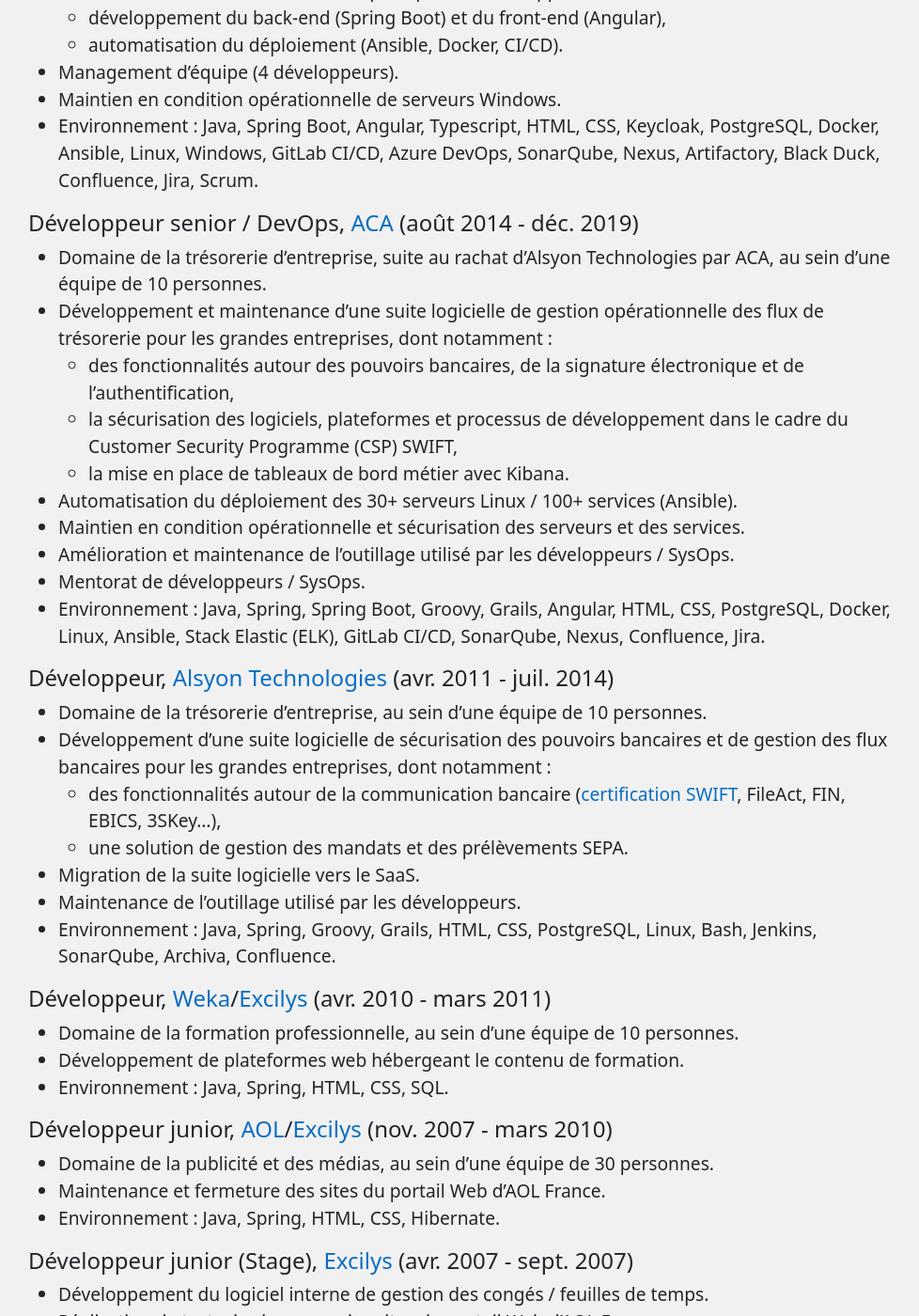
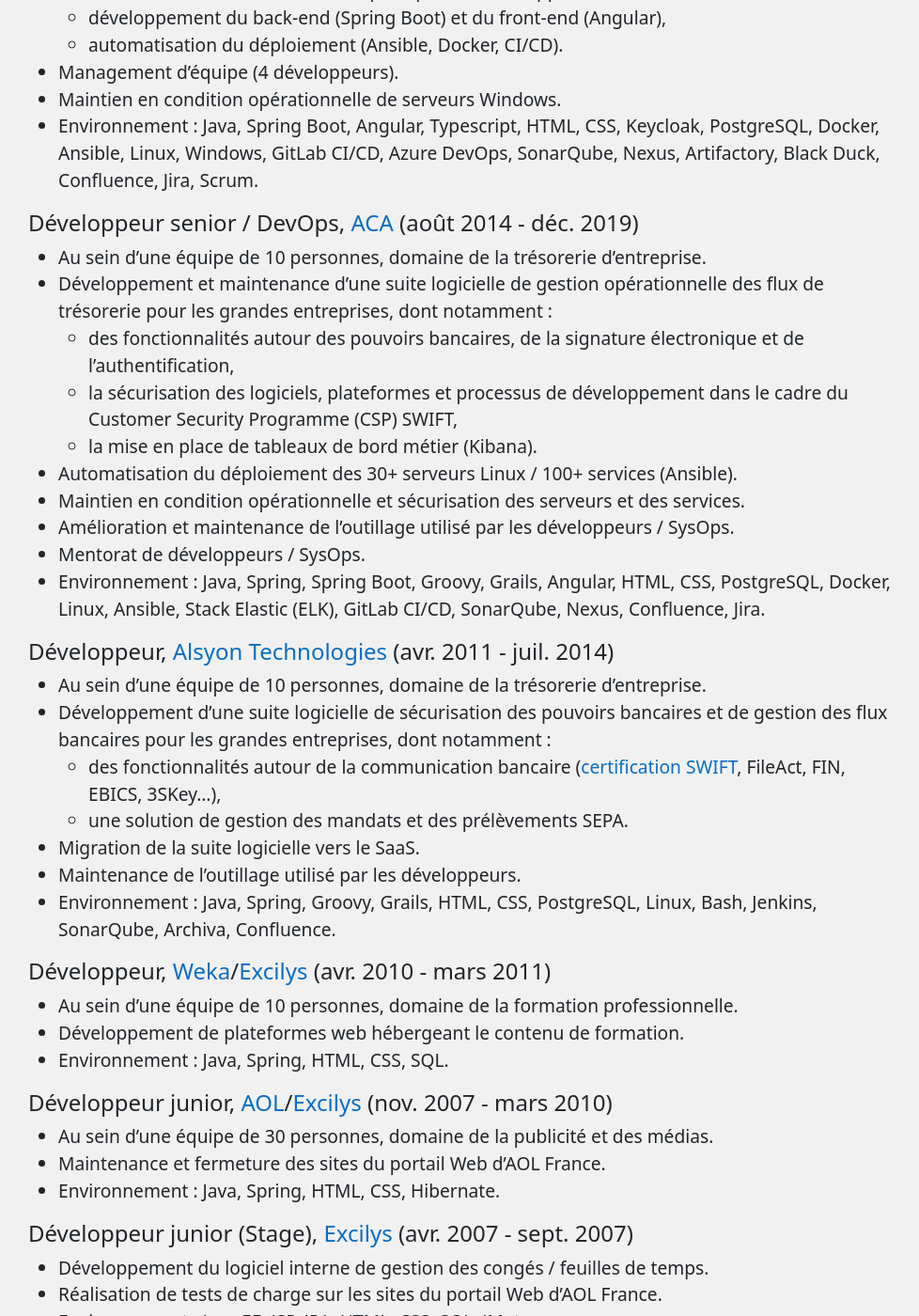
Before and after one commit to marcwrobel/marcwrobel.github.io, a Jekyll site: the page built from a-propos.md, in a window 1280 px wide and 1400 px high, scrolled down 614 px. Shown: the whole window at 94% size, without its empty margins (147-1125 px from the left). Built offline with Jekyll 4.4.1, drawn with Linux system fonts in a browser that asks for light colours; some of the changed text lies outside the part shown.

Commit message:
Reformulation des contextes sur la page 'À propos'

```diff
--- a/a-propos.md
+++ b/a-propos.md
@@ -22,7 +22,7 @@
 
 #### Lead développeur, [Cegid](https://www.linkedin.com/company/cegid/) (janv. 2020 - juil. 2022)
 
-- Domaine de la trésorerie d’entreprise, au sein d’une équipe agile de 4 personnes.
+- Au sein d’une équipe agile de 4 personnes, domaine de la trésorerie d’entreprise.
 - Création d’une nouvelle application de gestion des prévisions de trésorerie moyen terme :
   - recrutement et montée en compétences des développeurs,
   - définition de l’architecture et des pratiques de développement,
@@ -36,15 +36,14 @@
 
 #### Développeur senior / DevOps, [ACA](https://www.cegid.com/fr/presse/cegid-confirme-lacquisition-daca/) (août 2014 - déc. 2019)
 
-- Domaine de la trésorerie d’entreprise, suite au rachat d’Alsyon Technologies par ACA, au sein
-  d’une équipe de 10 personnes.
+- Au sein d’une équipe de 10 personnes, domaine de la trésorerie d’entreprise.
 - Développement et maintenance d’une suite logicielle de gestion opérationnelle des flux de
   trésorerie pour les grandes entreprises, dont notamment :
   - des fonctionnalités autour des pouvoirs bancaires, de la signature électronique et de
     l’authentification,
   - la sécurisation des logiciels, plateformes et processus de développement dans le cadre du
     Customer Security Programme (CSP) SWIFT,
-  - la mise en place de tableaux de bord métier avec Kibana.
+  - la mise en place de tableaux de bord métier (Kibana).
 - Automatisation du déploiement des 30+ serveurs Linux / 100+ services (Ansible).
 - Maintien en condition opérationnelle et sécurisation des serveurs et des services.
 - Amélioration et maintenance de l’outillage utilisé par les développeurs / SysOps.
@@ -54,7 +53,7 @@
 
 #### Développeur, [Alsyon Technologies](https://www.cambonpartners.com/en/transactions/none-none-62) (avr. 2011 - juil. 2014)
 
-- Domaine de la trésorerie d’entreprise, au sein d’une équipe de 10 personnes.
+- Au sein d’une équipe de 10 personnes, domaine de la trésorerie d’entreprise.
 - Développement d’une suite logicielle de sécurisation des pouvoirs bancaires et de gestion des flux
   bancaires pour les grandes entreprises, dont notamment :
   - des fonctionnalités autour de la communication bancaire ([certification SWIFT](https://www.swift.com/swift-resource/164791/download),
@@ -67,13 +66,13 @@
 
 #### Développeur, [Weka](https://www.linkedin.com/company/weka-france/)/[Excilys](https://www.linkedin.com/company/groupe-excilys/) (avr. 2010 - mars 2011)
 
-- Domaine de la formation professionnelle, au sein d’une équipe de 10 personnes.
+- Au sein d’une équipe de 10 personnes, domaine de la formation professionnelle.
 - Développement de plateformes web hébergeant le contenu de formation.
 - Environnement : Java, Spring, HTML, CSS, SQL.
 
 #### Développeur junior, [AOL](https://www.linkedin.com/company/aol/)/[Excilys](https://www.linkedin.com/company/groupe-excilys/) (nov. 2007 - mars 2010)
 
-- Domaine de la publicité et des médias, au sein d’une équipe de 30 personnes.
+- Au sein d’une équipe de 30 personnes, domaine de la publicité et des médias.
 - Maintenance et fermeture des sites du portail Web d’AOL France.
 - Environnement : Java, Spring, HTML, CSS, Hibernate.
 
```
